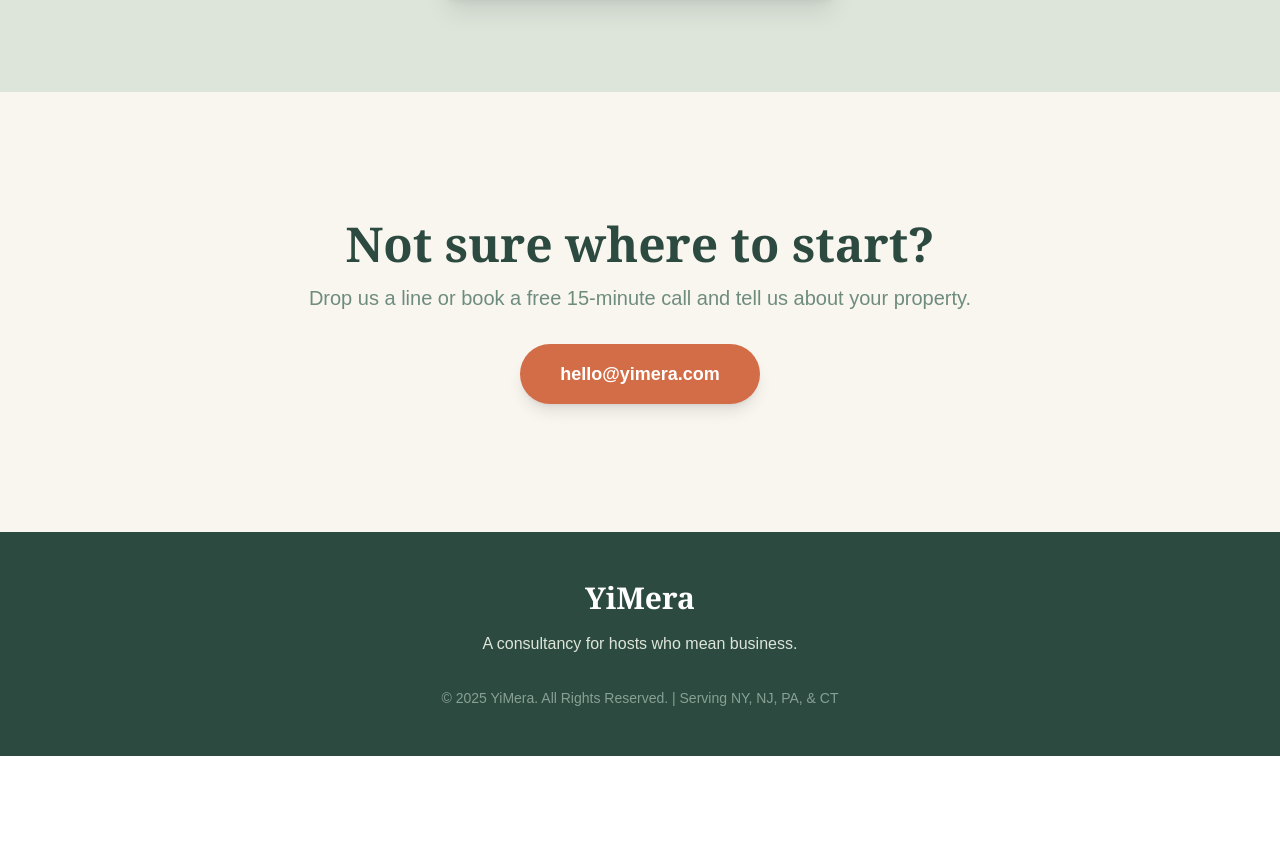
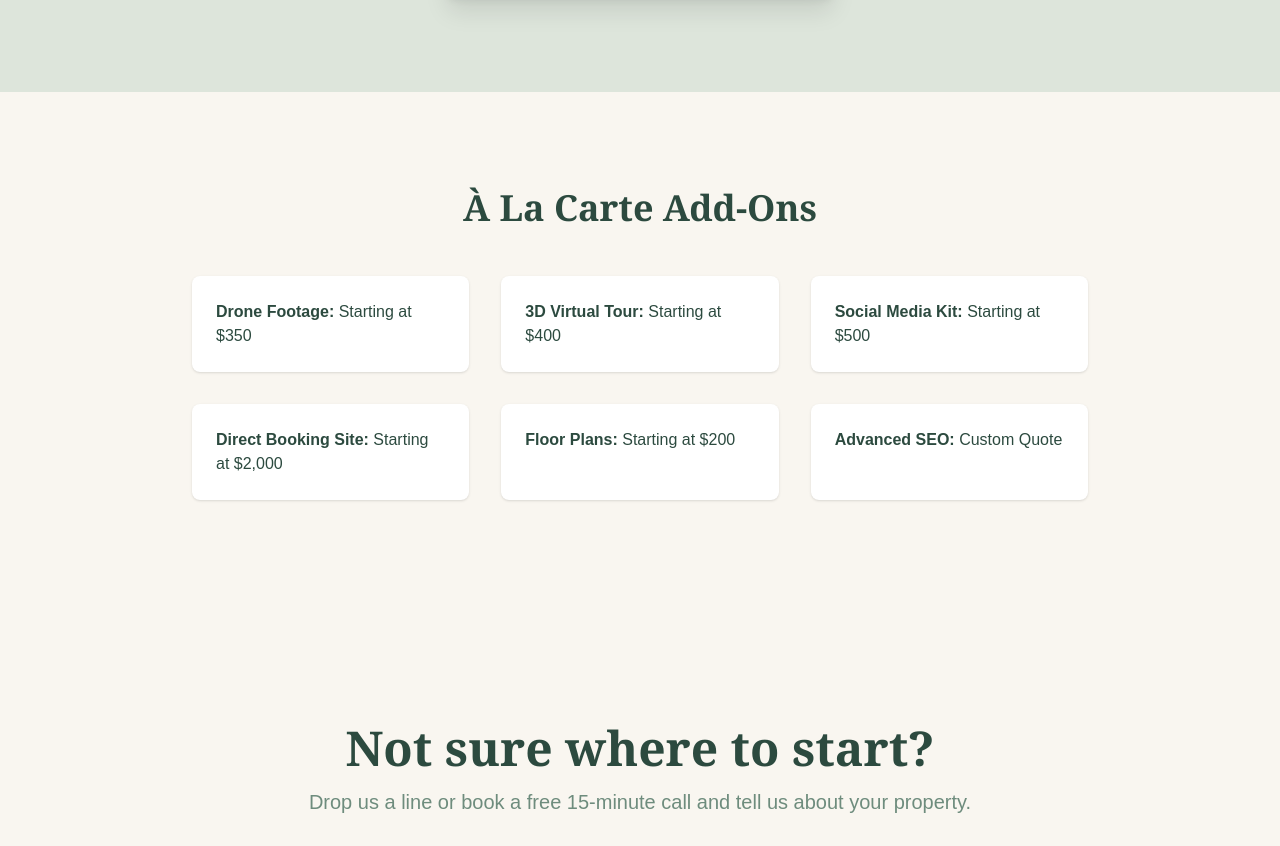
Before and after one commit to sunjunmian/yimera, a Next.js app: page /pricing/revive in a window 1280 px wide. Shown: the part 1136-1982 px from the top of the page. Before the commit the page ends 1892 px from the top, so only its background shows below. Built offline with nearby package versions, Linux system fonts and the light colour scheme.

Commit message:
Save latest website updates

```diff
--- a/pages/index.js
+++ b/pages/index.js
@@ -147,34 +147,31 @@ export default function YiMeraHome() {
         </section>
 
           {/* Services Section */}
-        <section id="services" className="py-20 md:py-32 bg-[#DDE5DB]">
+     <section id="services" className="py-20 md:py-32 bg-[#DDE5DB]">
           <div className="container mx-auto text-center px-4">
             <AnimatedSection>
                 <h3 className="font-serif text-4xl md:text-5xl font-bold mb-4">Choose Your Path.</h3>
-                <p className="text-lg md:text-xl text-[#6E8C7D] max-w-3xl mx-auto mb-16">Every host is on a unique journey. We’ve designed our services to meet you exactly where you are and guide you to where you want to go.</p>
+                <p className="text-lg md:text-xl text-[#6E8C7D] max-w-3xl mx-auto mb-16">Every host is on a unique journey. We&apos;ve designed our services to meet you exactly where you are and guide you to where you want to go.</p>
             </AnimatedSection>
             <div className="grid md:grid-cols-3 gap-8 max-w-6xl mx-auto text-left">
-              {/* Path 1: Launch */}
               <AnimatedSection delay={0.1}>
                 <div className="bg-white p-8 rounded-lg shadow-sm h-full flex flex-col">
                   <h4 className="font-serif text-3xl font-bold mb-3">The Launch Path</h4>
-                  <p className="text-[#6E8C7D] mb-6 flex-grow">For ambitious hosts starting from scratch. Sidestep the rookie mistakes and launch a listing that’s profitable from day one.</p>
+                  <p className="text-[#6E8C7D] mb-6 flex-grow">For ambitious hosts starting from scratch. Sidestep the rookie mistakes and launch a listing that&apos;s profitable from day one.</p>
                   <Link href="/pricing/launch" className="font-bold text-[#D36D47] hover:text-[#2C4A3F] transition self-start">
                     See Launch Options &rarr;
                   </Link>
                 </div>
               </AnimatedSection>
-              {/* Path 2: Revive */}
               <AnimatedSection delay={0.2}>
                 <div className="bg-white p-8 rounded-lg shadow-sm h-full flex flex-col">
                   <h4 className="font-serif text-3xl font-bold mb-3">The Revive Path</h4>
-                  <p className="text-[#6E8C7D] mb-6 flex-grow">For seasoned hosts who feel stuck. We’ll audit your listing and fine-tune your strategy to unlock its true earning potential.</p>
+                  <p className="text-[#6E8C7D] mb-6 flex-grow">For seasoned hosts who feel stuck. We&apos;ll audit your listing and fine-tune your strategy to unlock its true earning potential.</p>
                   <Link href="/pricing/revive" className="font-bold text-[#D36D47] hover:text-[#2C4A3F] transition self-start">
                     See Revive Options &rarr;
                   </Link>
                 </div>
               </AnimatedSection>
-              {/* Path 3: Elevate */}
               <AnimatedSection delay={0.3}>
                 <div className="bg-white p-8 rounded-lg shadow-sm h-full flex flex-col">
                   <h4 className="font-serif text-3xl font-bold mb-3">The Elevate Path</h4>
--- a/pages/pricing/launch.js
+++ b/pages/pricing/launch.js
@@ -26,7 +26,7 @@ export default function LaunchPricingPage() {
                         <h4 className="font-bold text-lg mb-2 text-[#D36D47]">ESSENTIALS</h4>
                         <p className="font-serif text-3xl font-bold mb-4">The Playbook</p>
                         <p className="text-[#6E8C7D] mb-6">A comprehensive digital toolkit for the self-starting host.</p>
-                        <ul className="space-y-3 flex-grow mb-8"><li className="flex items-start"><CheckIcon className="w-5 h-5 text-[#88A096] mr-3 mt-1 flex-shrink-0" />Digital guide to local market & yield analysis</li><li className="flex items-start"><CheckIcon className="w-5 h-5 text-[#88A096] mr-3 mt-1 flex-shrink-0" />Our proprietary "Guest-Proof" tech stack</li><li className="flex items-start"><CheckIcon className="w-5 h-5 text-[#88A096] mr-3 mt-1 flex-shrink-0" />Brand identity & listing creation checklist</li><li className="flex items-start"><CheckIcon className="w-5 h-5 text-[#88A096] mr-3 mt-1 flex-shrink-0" />Photo shoot prep guide</li></ul>
+                        <ul className="space-y-3 flex-grow mb-8"><li className="flex items-start"><CheckIcon className="w-5 h-5 text-[#88A096] mr-3 mt-1 flex-shrink-0" />Digital guide to local market & yield analysis</li><li className="flex items-start"><CheckIcon className="w-5 h-5 text-[#88A096] mr-3 mt-1 flex-shrink-0" />Our proprietary &quot;Guest-Proof&quot; tech stack</li><li className="flex items-start"><CheckIcon className="w-5 h-5 text-[#88A096] mr-3 mt-1 flex-shrink-0" />Brand identity & listing creation checklist</li><li className="flex items-start"><CheckIcon className="w-5 h-5 text-[#88A096] mr-3 mt-1 flex-shrink-0" />Photo shoot prep guide</li></ul>
                         <p className="text-2xl font-bold mb-6">Investment: ~$1,500</p>
                         <a href="#contact" className="w-full text-center bg-gray-200 text-[#2C4A3F] font-bold py-3 px-6 rounded-full hover:bg-gray-300 transition">Get Started</a>
                     </div>
@@ -50,9 +50,18 @@ export default function LaunchPricingPage() {
             </div>
         </section>
 
-        {/* ... (Add-Ons and Summary Table sections below would be repeated on each pricing page) ... */}
         <section className="py-16 md:py-24">
-            {/* ... Add-ons and summary table code here ... */}
+            <div className="container mx-auto px-4 text-center">
+                <h3 className="font-serif text-3xl md:text-4xl font-bold mb-12">À La Carte Add-Ons</h3>
+                <div className="grid md:grid-cols-2 lg:grid-cols-3 gap-8 max-w-4xl mx-auto text-left">
+                    <div className="bg-white p-6 rounded-lg shadow-sm"><strong>Drone Footage:</strong> Starting at $350</div>
+                    <div className="bg-white p-6 rounded-lg shadow-sm"><strong>3D Virtual Tour:</strong> Starting at $400</div>
+                    <div className="bg-white p-6 rounded-lg shadow-sm"><strong>Social Media Kit:</strong> Starting at $500</div>
+                    <div className="bg-white p-6 rounded-lg shadow-sm"><strong>Direct Booking Site:</strong> Starting at $2,000</div>
+                    <div className="bg-white p-6 rounded-lg shadow-sm"><strong>Floor Plans:</strong> Starting at $200</div>
+                    <div className="bg-white p-6 rounded-lg shadow-sm"><strong>Advanced SEO:</strong> Custom Quote</div>
+                </div>
+            </div>
         </section>
       </main>
       <Footer />
--- a/pages/pricing/revive.js
+++ b/pages/pricing/revive.js
@@ -49,8 +49,19 @@ export default function RevivePricingPage() {
                 </div>
             </div>
         </section>
-
-        {/* ... (Add-Ons and Summary Table sections) ... */}
+        <section className="py-16 md:py-24">
+            <div className="container mx-auto px-4 text-center">
+                <h3 className="font-serif text-3xl md:text-4xl font-bold mb-12">À La Carte Add-Ons</h3>
+                <div className="grid md:grid-cols-2 lg:grid-cols-3 gap-8 max-w-4xl mx-auto text-left">
+                    <div className="bg-white p-6 rounded-lg shadow-sm"><strong>Drone Footage:</strong> Starting at $350</div>
+                    <div className="bg-white p-6 rounded-lg shadow-sm"><strong>3D Virtual Tour:</strong> Starting at $400</div>
+                    <div className="bg-white p-6 rounded-lg shadow-sm"><strong>Social Media Kit:</strong> Starting at $500</div>
+                    <div className="bg-white p-6 rounded-lg shadow-sm"><strong>Direct Booking Site:</strong> Starting at $2,000</div>
+                    <div className="bg-white p-6 rounded-lg shadow-sm"><strong>Floor Plans:</strong> Starting at $200</div>
+                    <div className="bg-white p-6 rounded-lg shadow-sm"><strong>Advanced SEO:</strong> Custom Quote</div>
+                </div>
+            </div>
+        </section>
       </main>
       <Footer />
     </div>
```
